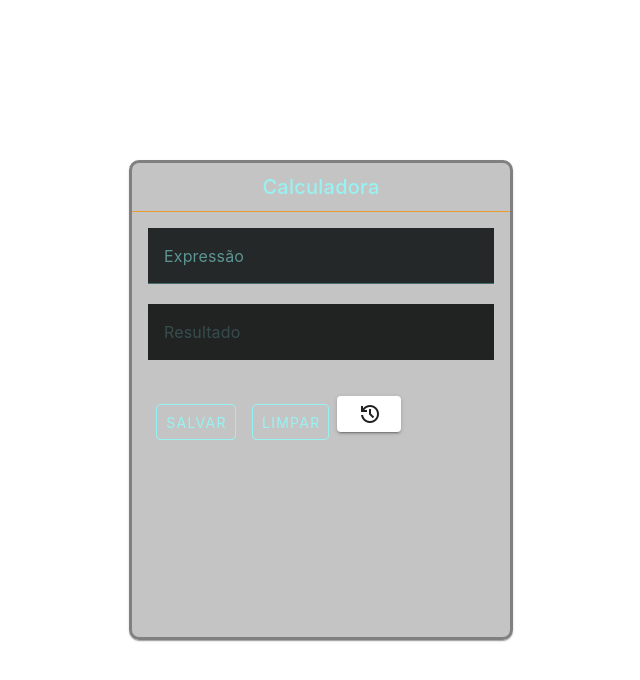
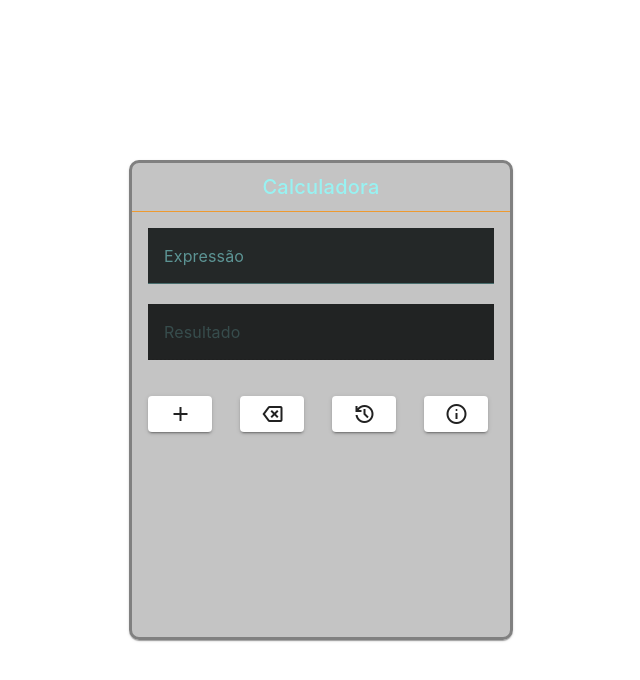
Before and after one commit to SimonMelo/calculator, a Vue app: page / in a window 1280 px wide. Shown: the top 680 px of the page, without its empty margins (79-719 px from the left). Built offline with nearby package versions, Linux system fonts and the light colour scheme.

Commit message:
feat: add new resources and refactoring

```diff
--- a/src/App.vue
+++ b/src/App.vue
@@ -7,25 +7,35 @@
       <v-divider class="border-opacity-75" color="warning"></v-divider>
       <!-- Dentro do v-card-text está inserido os inputs para inserir as expressões e o outro para mostrar o resultado -->
       <v-card-text>
-        <v-text-field style="background: rgb(32, 32, 32); height: 3.5rem;" v-model="expression" outlined label="Expressão"
+        <v-text-field placeholder="3 + 5 * (2 - 4) / 2" style="background: rgb(32, 32, 32); height: 3.5rem;" v-model="expression" outlined label="Expressão"
           @input="updateResult" autocomplete="off" @keydown="preventEnter" />
         <v-text-field style="background: rgb(32, 32, 32); height: 3.5rem;" disabled class="mt-5" v-model="result" outlined
           label="Resultado" />
       </v-card-text>
       <!-- Dentro do v-row é adicionado funcionalidades -->
       <v-row class="mt-5">
-        <v-card-actions>
-          <v-btn class="ml-7" color="gold" variant="outlined" @click="addHistory">Salvar</v-btn>
-        </v-card-actions>
-        <v-card-actions>
-          <v-btn color="gold" variant="outlined" @click="clearExpression">Limpar</v-btn>
-        </v-card-actions>
+
+        <v-btn class="ml-7" @click="addHistory">
+          <span class="material-symbols-outlined">
+            add
+          </span>
+          <v-tooltip activator="parent" location="top">Adicionar ao histórico</v-tooltip>
+        </v-btn>
+
+
+        <v-btn class="ml-7" @click="clearExpression"><span class="material-symbols-outlined">
+            backspace
+          </span>
+          <v-tooltip activator="parent" location="top">Limpar</v-tooltip>
+        </v-btn>
+
         <!-- Adicionando um dialog para abrir o histórico -->
         <div class="text-center">
-          <v-btn @click="dialogHistory = true">
+          <v-btn class="ml-7" @click="dialogHistory = true">
             <span class="material-symbols-outlined">
               history
             </span>
+            <v-tooltip activator="parent" location="top">Histórico</v-tooltip>
           </v-btn>
           <v-dialog v-model="dialogHistory" width="auto">
             <v-card>
@@ -37,15 +47,44 @@
             </v-card>
           </v-dialog>
         </div>
+        <div class="text-center">
+          <v-btn class="ml-7" @click="dialogHelp = true">
+            <span class="material-symbols-outlined">
+              info
+            </span>
+            <v-tooltip activator="parent" location="top">Ajuda</v-tooltip>
+          </v-btn>
+          <v-dialog v-model="dialogHelp" width="auto">
+            <v-card>
+              <!-- Aqui foi um adicionado o módulo onde está as informações instrutivas -->
+              <instructiveInfo />
+              <v-card-actions>
+                <v-btn color="primary" block @click="dialogHelp = false"> X </v-btn>
+              </v-card-actions>
+            </v-card>
+          </v-dialog>
+        </div>
       </v-row>
     </v-card>
   </v-container>
+  <v-snackbar :timeout="2000" :color="snackBar.snackBarColor" v-model="snackBar.snackBarValue" vertical>
+    <h3 id="snackbarMSG">{{ snackBar.snackBarMessage }}</h3>
+  </v-snackbar>
 </template>
 
 <script>
+import { ref } from 'vue'
 import Calculator from './Calculator'
 import historyCalc from './components/historyCalc.vue'
 import errorCalculator from './errorCalculator'
+import instructiveInfo from './components/instructiveInfo.vue'
+
+const snackBar = ref({
+  snackBarValue: false,
+  snackBarMessage: '',
+  snackBarColor: '',
+  timeout: 2000
+})
 
 export default {
   data() {
@@ -53,7 +92,9 @@ export default {
       expression: '',
       result: '',
       history: [],
-      dialogHistory: false
+      dialogHistory: false,
+      dialogHelp: false,
+      snackBar
     }
   },
   methods: {
@@ -82,24 +123,29 @@ export default {
 
     addHistory() {
       if (this.expression === '' || errorCalculator.errors(this.result)) {
-        return false
+        this.snackBar.snackBarMessage = this.expression === '' ? 'Digite uma expressão.' : 'Digite uma expressão válida.'
+        this.snackBar.snackBarColor = 'error'
+        this.snackBar.snackBarValue = true
       } else {
         const customEntry = {
           expression: this.expression,
           result: this.result,
-        };
+        }
+        this.snackBar.snackBarMessage = 'Expressão adicionada ao histórico.'
+        this.snackBar.snackBarColor = 'success'
+        this.snackBar.snackBarValue = true
         this.history.push(customEntry)
       }
     }
   },
   components: {
-    historyCalc
+    historyCalc,
+    instructiveInfo
   }
 }
 </script>
 
 <style>
-
 #container {
   display: flex;
   margin-left: 10rem;
@@ -112,4 +158,7 @@ export default {
   border-radius: 10px;
 }
 
+#snackbarMSG {
+  font-weight: 500;
+}
 </style>
--- a/src/components/historyCalc.vue
+++ b/src/components/historyCalc.vue
@@ -6,10 +6,11 @@
     <v-card-text>
       <v-list style="background: rgb(32, 32, 32); border-radius: 10px;">
         <v-list-item style="background: rgb(32, 32, 32); color: rgba(145, 249, 249, 0.864);"
-          v-for="(item, index) in history" :key="index">
-          <v-list-item-content id="content-result">
+        v-for="(item, index) in history" :key="index">
+        <v-list-item-content id="content-result">
             <v-list-item-title style="display: flex; justify-content: start;">
-              {{ item.expression }} = {{ item.result }} <span style="cursor: pointer;" @click="deleteItem(index)" class="material-symbols-outlined ml-3">
+              {{ item.expression }} = {{ item.result }} <span style="cursor: pointer;" @click="deleteItem(index)"
+                class="material-symbols-outlined ml-3">
                 delete_history
               </span>
             </v-list-item-title>
@@ -17,15 +18,23 @@
           </v-list-item-content>
         </v-list-item>
       </v-list>
+      <div style="display: flex; justify-content: end;">
+        <v-btn variant="outline" v-if="this.history.length > 0" @click="deleteAllItens" class="mt-4">
+          <strong>Limpar histórico</strong>
+          <span class="material-symbols-outlined">
+            delete_history
+          </span>
+        </v-btn>
+      </div>
     </v-card-text>
   </v-card>
 </template>
 
 <script>
 export default {
-  data(){
-    return{
-      cardWidth:'20rem'
+  data() {
+    return {
+      cardWidth: '20rem'
     }
   },
   props: {
@@ -37,8 +46,8 @@ export default {
       this.history.splice(index, 1)
     },
     //Função para apagar um item do histórico
-    deleteAllItens(index) {
-      this.history.splice(index, this.history)
+    deleteAllItens() {
+      this.history.splice(0, this.history.length)
     },
     //Função para aumentar a largura do card caso a função adicionada seja grande
     updateCardWidth() {
@@ -63,12 +72,10 @@ export default {
 </script>
 
 <style scoped>
-
 #card-historic {
   background: black !important;
   color: rgb(145, 249, 249, 0.864);
   border: 3px solid gray;
   border-radius: 10px;
 }
-
 </style>
--- /dev/null
+++ b/src/components/instructiveInfo.vue
@@ -0,0 +1,7 @@
+<template>
+
+</template>
+
+<script>
+
+</script>
```
